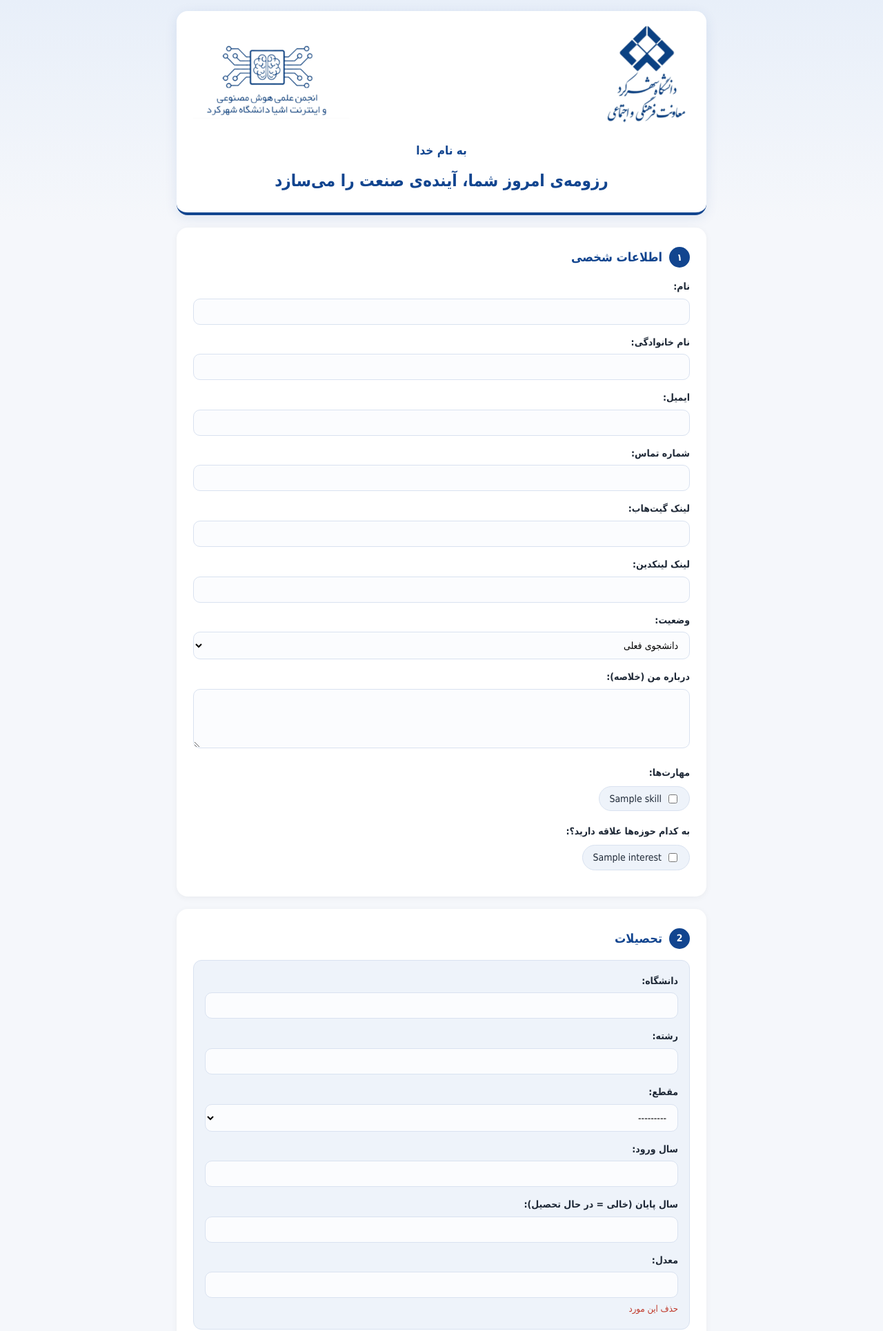
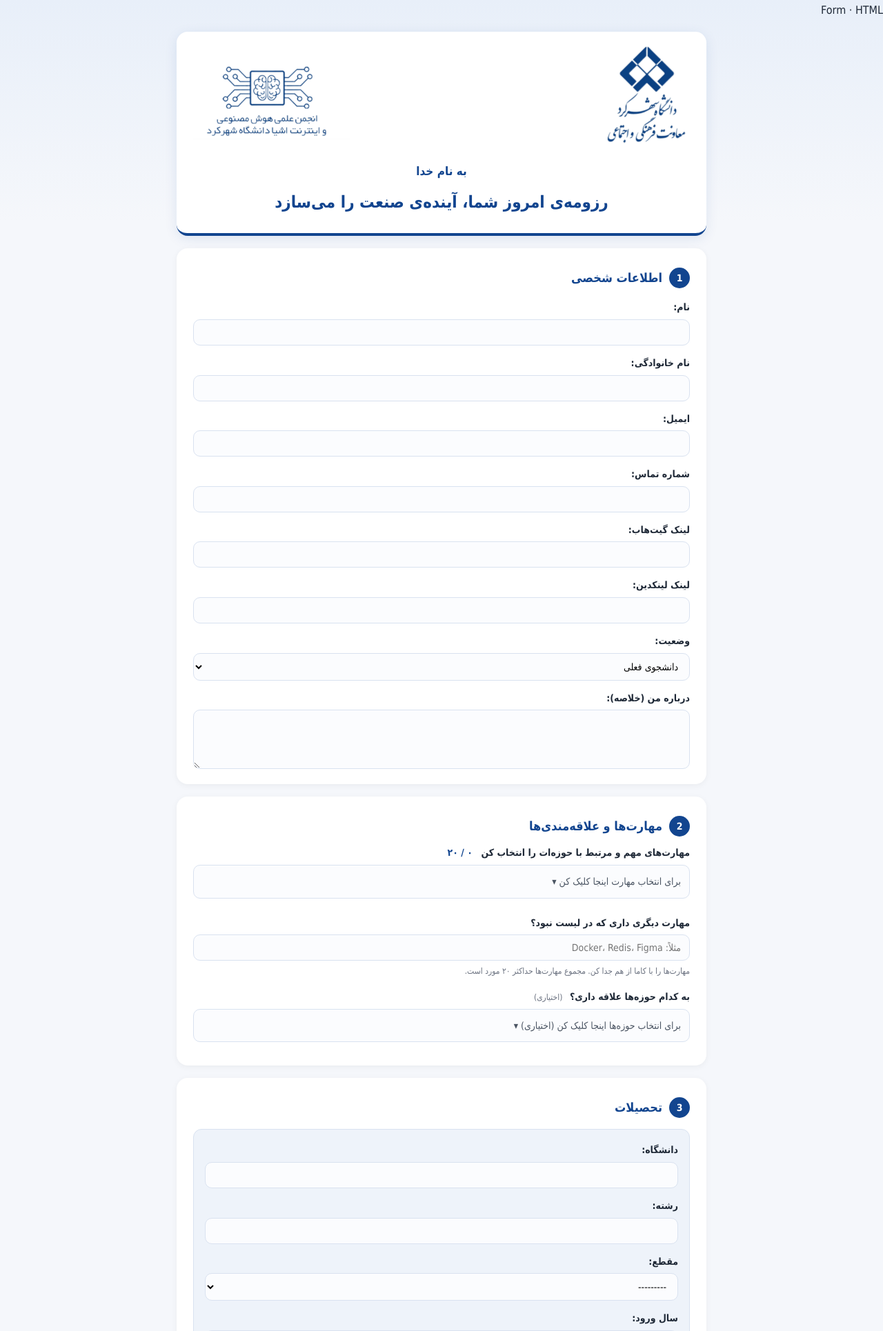
Before and after one commit to anahita-y/resume-site, a Django app: page / in a window 1280 px wide. Shown: the top 1930 px of the page at 69% size. Run offline with Django 4.2, Linux system fonts and the light colour scheme; tables that the repository leaves empty hold one stand-in row (values such as "Sample post").

Commit message:
Two-line contact, name order fix, spacing, skills dropdown with 20 limit.

```diff
--- a/resumes/admin.py
+++ b/resumes/admin.py
@@ -52,7 +52,7 @@ class LanguageInline(admin.TabularInline):
 @admin.register(Resume)
 class ResumeAdmin(admin.ModelAdmin):
     list_display = ("first_name", "last_name", "email", "status", pdf_link , "created_at")
-    search_fields = ("first_name", "last_name", "email")
+    search_fields = ("first_name", "last_name", "email" , "other_skills")
     list_filter = ("status", "skills" , "interests")
     filter_horizontal = ("skills", "interests")
     inlines = [EducationInline,  ExperienceInline, ProjectInline, AwardInline , LanguageInline]
--- a/resumes/forms.py
+++ b/resumes/forms.py
@@ -1,6 +1,12 @@
+import re
 from django import forms
 from django.forms import inlineformset_factory
-from .models import Skill,Interest , Resume, Education, Experience, Project, Award , Language
+from .models import (Skill,Interest , Resume,
+                    Education, Experience,
+                    Project, Award , Language)
+
+
+MAX_SKILLS = 20
 
 
 def fix_url(value):
@@ -9,7 +15,14 @@ def fix_url(value):
         value = "https://" + value
     return value
 
-
+def split_skills(text):
+    seen , items = set() , []
+    for part in re.split(r"[,،;\n]+" , text or ""):
+        item = part.strip()
+        if item and  item.lower() not in seen:
+            seen.add(item.lower())
+            items.append(item)
+    return items
 class ResumeForm(forms.ModelForm):
     skills = forms.ModelMultipleChoiceField(
         queryset = Skill.objects.all() ,
@@ -18,12 +31,20 @@ class ResumeForm(forms.ModelForm):
         label = "مهارت‌ها" ,
     )
 
+    other_skills = forms.CharField(
+        required = False ,
+        max_length = 1000 ,
+        label = "مهارت‌های دیگر" ,
+        widget = forms.TextInput(attrs = {"placeholder" : "مثلاً: Docker، Redis، Figma"}) ,
+    )
+
     interests = forms.ModelMultipleChoiceField(
         queryset = Interest.objects.all() ,
-        widget = forms.CheckboxSelectMultiple,
-        required = False,
-        label = "به کدام حوزه‌ها علاقه دارید؟",
+        widget = forms.CheckboxSelectMultiple ,
+        required = False ,
+        label = "به کدام حوزه‌ها علاقه دارید؟" ,
     )
+
     github = forms.CharField(label = "لینک گیت‌هاب" , required = False)
     linkedin = forms.CharField(label = "لینک لینکدین" , required = False)
 
@@ -33,12 +54,30 @@ class ResumeForm(forms.ModelForm):
     def clean_linkedin(self):
         return fix_url(self.cleaned_data["linkedin"])
 
+    def clean_other_skills(self):
+        items = split_skills(self.cleaned_data.get("other_skills" , ""))
+        for item in items:
+            if len(item) > 40:
+                raise forms.ValidationError("هر مهارت حداکثر ۴۰ حرف باشد.")
+        return "، ".join(items)
+
+    def clean(self):
+        cleaned = super().clean()
+        selected = cleaned.get("skills")
+        chosen = selected.count() if selected is not None else 0
+        typed = len(split_skills(cleaned.get("other_skills" , "")))
+        if chosen + typed > MAX_SKILLS:
+            self.add_error(
+                "skills" ,
+                f"حداکثر {MAX_SKILLS} مهارت می‌توانید وارد کنید ((الان {chosen + typed} مورد وارد شده)." ,
+            )
+        return cleaned
     class Meta:
         model = Resume
         fields = [
             "first_name" , "last_name" , "email" , "phone" ,
             "github" , "linkedin" , "status" , "collaboration" ,
-            "summary" , "skills" ,
+            "summary" , "skills" , "other_skills" , "interests" ,
         ]
         widgets = {"summary": forms.Textarea(attrs={"rows": 4})}
 
--- a/resumes/models.py
+++ b/resumes/models.py
@@ -38,6 +38,7 @@ class Resume(models.Model):
     status = models.CharField("وضعیت" , max_length = 20 , choices = STATUS_CHOIES , default = "student")
     collaboration = models.CharField("نوع همکاری با دانشگاه (مثلاً عضو انجمن، دستیار آموزشی، پژوهشگر)" , max_length = 150 , blank = True)
     skills = models.ManyToManyField(Skill , verbose_name = "مهارت‌ها" , blank = True)
+    other_skills = models.CharField("مهارت‌های دیگر" , max_length = 1000 , blank = True)
     interests = models.ManyToManyField(Interest , verbose_name = "حوزه‌های مورد علاقه" , blank = True)
     created_at = models.DateField("تاریخ ثبت" , auto_now_add = True)
     token = models.UUIDField(default = uuid.uuid4 ,editable = False , db_index = True)
--- a/resumes/templates/resumes/form.html
+++ b/resumes/templates/resumes/form.html
@@ -1,3 +1,6 @@
+
+
+Form · HTML
 {% load static %}
 <!DOCTYPE html>
 <html lang="fa" dir="rtl">
@@ -33,11 +36,24 @@
 
     #id_skills, #id_interests { display: flex; flex-wrap: wrap; gap: 8px; margin-top: 6px; }
     #id_skills > div, #id_skills > li, #id_interests > div, #id_interests > li { list-style: none; }
-    #id_skills label, #id_interests label { display: inline-flex; align-items: center; gap: 6px; background: var(--soft); border: 1.5px solid var(--line); border-radius: 999px; padding: 4px 14px; font-weight: 400; cursor: pointer; }
+    #id_skills label, #id_interests label { display: inline-flex; align-items: center; gap: 6px; background: var(--soft); border: 1.5px solid var(--line); border-radius: 999px; padding: 4px 14px; font-weight: 400; cursor: pointer; margin: 0; }
     #id_skills input, #id_interests input { accent-color: var(--blue); }
     ul { list-style: none; padding: 0; margin: 0; }
     .errorlist { color: #c0392b; font-size: 13px; padding: 0; margin: 4px 0 0; list-style: none; }
-    .helptext { color: #6b7280; font-size: 12px; }
+    .helptext { color: #6b7280; font-size: 12px; display: block; margin-top: 4px; }
+    .optional { color: #6b7280; font-size: 12px; font-weight: 400; margin-right: 6px; }
+    .alert { background: #fdecea; border: 1.5px solid #e0a39b; color: #a8281b; border-radius: 12px; padding: 10px 16px; margin-top: 18px; font-size: 14px; }
+
+    details.dd { border: 1.5px solid var(--line); border-radius: 10px; background: #fbfcfe; margin-top: 4px; }
+    details.dd summary { padding: 10px 12px; cursor: pointer; font-size: 14px; list-style: none; color: #4b5563; }
+    details.dd summary::-webkit-details-marker { display: none; }
+    details.dd[open] summary { border-bottom: 1px solid var(--line); }
+    .dd-body { padding: 10px 12px; max-height: 260px; overflow-y: auto; }
+    .dd-body input[type=text] { margin-bottom: 10px; }
+    .chips { display: flex; flex-wrap: wrap; gap: 6px; margin-top: 10px; }
+    .chip { background: var(--blue); color: #fff; border-radius: 999px; padding: 2px 12px; font-size: 13px; cursor: pointer; }
+    .count { font-weight: 700; color: var(--blue); margin-right: 8px; }
+    .count.over { color: #c0392b; }
 
     .block { background: var(--soft); border: 1px solid var(--line); border-radius: 12px; padding: 4px 16px 14px; margin-top: 14px; }
     button { font-family: inherit; cursor: pointer; border-radius: 10px; border: 0; }
@@ -71,15 +87,66 @@
 
   <form method="post">
     {% csrf_token %}
+    {{ form.non_field_errors }}
+
+    {% if form.errors %}
+      <div class="alert">
+        {% for field in form %}{% for e in field.errors %}<div>{{ field.label }}: {{ e }}</div>{% endfor %}{% endfor %}
+      </div>
+    {% endif %}
+    {% for title, fs in formsets %}{% if fs.total_error_count %}
+      <div class="alert">
+        <strong>{{ title }}:</strong>
+        {% for e in fs.non_form_errors %}<div>{{ e }}</div>{% endfor %}
+        {% for f in fs %}{% for name, errs in f.errors.items %}{% for e in errs %}<div>{{ e }}</div>{% endfor %}{% endfor %}{% endfor %}
+      </div>
+    {% endif %}{% endfor %}
 
     <section class="card">
-      <h2><span class="n">۱</span> اطلاعات شخصی</h2>
-      {{ form.as_p }}
+      <h2><span class="n">1</span> اطلاعات شخصی</h2>
+      {% for field in form %}
+        {% if field.name != "skills" and field.name != "other_skills" and field.name != "interests" %}
+          <p>{{ field.label_tag }}{{ field.errors }}{{ field }}</p>
+        {% endif %}
+      {% endfor %}
+    </section>
+
+    <section class="card">
+      <h2><span class="n">2</span> مهارت‌ها و علاقه‌مندی‌ها</h2>
+
+      <label>مهارت‌های مهم و مرتبط با حوزه‌ات را انتخاب کن <span class="count" id="skill-count">0 / 20</span></label>
+      <details class="dd" id="skills-dd">
+        <summary>برای انتخاب مهارت اینجا کلیک کن ▾</summary>
+        <div class="dd-body">
+          <input type="text" id="skill-search" placeholder="جستجوی مهارت...">
+          {{ form.skills }}
+        </div>
+      </details>
+      <div class="chips" id="skill-chips"></div>
+      {{ form.skills.errors }}
+
+      <p>
+        <label for="{{ form.other_skills.id_for_label }}">مهارت دیگری داری که در لیست نبود؟</label>
+        {{ form.other_skills }}
+        <span class="helptext">مهارت‌ها را با کاما از هم جدا کن. مجموع مهارت‌ها حداکثر ۲۰ مورد است.</span>
+        {{ form.other_skills.errors }}
+      </p>
+
+      <p>
+        <label>به کدام حوزه‌ها علاقه داری؟ <span class="optional">(اختیاری)</span></label>
+        <details class="dd" id="interests-dd">
+          <summary>برای انتخاب حوزه‌ها اینجا کلیک کن (اختیاری) ▾</summary>
+          <div class="dd-body">
+            {{ form.interests }}
+          </div>
+        </details>
+        {{ form.interests.errors }}
+      </p>
     </section>
 
     {% for title, fs in formsets %}
       <section class="card section" data-prefix="{{ fs.prefix }}">
-        <h2><span class="n">{{ forloop.counter|add:1 }}</span> {{ title }}</h2>
+        <h2><span class="n">{{ forloop.counter|add:2 }}</span> {{ title }}</h2>
         {{ fs.management_form }}
 
         <div class="forms">
@@ -109,22 +176,24 @@
 </div>
 
 <script>
-  const status = document.getElementById("id_status");
-  const collab = document.getElementById("id_collaboration").closest("p");
+  // فیلد «نوع همکاری» فقط برای فارغ‌التحصیل همکار
+  var statusEl = document.getElementById("id_status");
+  var collab = document.getElementById("id_collaboration").closest("p");
   function toggleCollab() {
-    collab.style.display = status.value === "graduate_collab" ? "" : "none";
+    collab.style.display = statusEl.value === "graduate_collab" ? "" : "none";
   }
-  status.addEventListener("change", toggleCollab);
+  statusEl.addEventListener("change", toggleCollab);
   toggleCollab();
 
+  // افزودن و حذف ردیف برای بخش‌های تکرارشونده
   document.querySelectorAll(".section").forEach(function (sec) {
-    const prefix = sec.dataset.prefix;
-    const total = sec.querySelector("#id_" + prefix + "-TOTAL_FORMS");
-    const tpl = sec.querySelector("template.empty");
-    const box = sec.querySelector(".forms");
+    var prefix = sec.dataset.prefix;
+    var total = sec.querySelector("#id_" + prefix + "-TOTAL_FORMS");
+    var tpl = sec.querySelector("template.empty");
+    var box = sec.querySelector(".forms");
 
     sec.querySelector(".add").addEventListener("click", function () {
-      const idx = parseInt(total.value, 10);
+      var idx = parseInt(total.value, 10);
       box.insertAdjacentHTML("beforeend", tpl.innerHTML.replace(/__prefix__/g, idx));
       total.value = idx + 1;
     });
@@ -135,6 +204,64 @@
       }
     });
   });
+
+  // انتخاب مهارت: جستجو، شمارنده و سقف ۲۰ مورد
+  (function () {
+    var MAX = 20;
+    var list = document.getElementById("id_skills");
+    var other = document.getElementById("id_other_skills");
+    var counter = document.getElementById("skill-count");
+    var chips = document.getElementById("skill-chips");
+    var search = document.getElementById("skill-search");
+    var boxes = Array.prototype.slice.call(list.querySelectorAll("input[type=checkbox]"));
+
+    function fa(n) { return Number(n).toLocaleString("fa-IR"); }
+
+    function otherCount() {
+      var seen = {}, c = 0;
+      other.value.split(/[,،;\n]+/).forEach(function (s) {
+        s = s.trim().toLowerCase();
+        if (s && !seen[s]) { seen[s] = 1; c++; }
+      });
+      return c;
+    }
+
+    function update() {
+      var checked = boxes.filter(function (b) { return b.checked; });
+      var total = checked.length + otherCount();
+      counter.textContent = fa(total) + " / " + fa(MAX);
+      counter.className = total > MAX ? "count over" : "count";
+      boxes.forEach(function (b) { b.disabled = !b.checked && total >= MAX; });
+      chips.innerHTML = "";
+      checked.forEach(function (b) {
+        var chip = document.createElement("span");
+        chip.className = "chip";
+        chip.textContent = b.closest("label").textContent.trim() + " ✕";
+        chip.onclick = function () { b.checked = false; update(); };
+        chips.appendChild(chip);
+      });
+    }
+
+    boxes.forEach(function (b) { b.addEventListener("change", update); });
+    other.addEventListener("input", update);
+
+    search.addEventListener("input", function () {
+      var q = search.value.trim().toLowerCase();
+      boxes.forEach(function (b) {
+        var label = b.closest("label");
+        label.parentElement.style.display = label.textContent.toLowerCase().indexOf(q) !== -1 ? "" : "none";
+      });
+    });
+    search.addEventListener("keydown", function (e) { if (e.key === "Enter") e.preventDefault(); });
+
+    // بستن هر دو کشو با کلیک بیرون از آن‌ها
+    document.addEventListener("click", function (e) {
+      document.querySelectorAll("details.dd").forEach(function (d) {
+        if (!d.contains(e.target)) d.open = false;
+      });
+    });
+    update();
+  })();
 </script>
 </body>
 </html>
```
Also changed, not shown: resumes/templatetags/latex_filters.py (+9 -1 lines), seed_lists.py (added, +23 -0 lines), resumes/migrations/0007_resume_other_skills.py (added), 1 other file.
